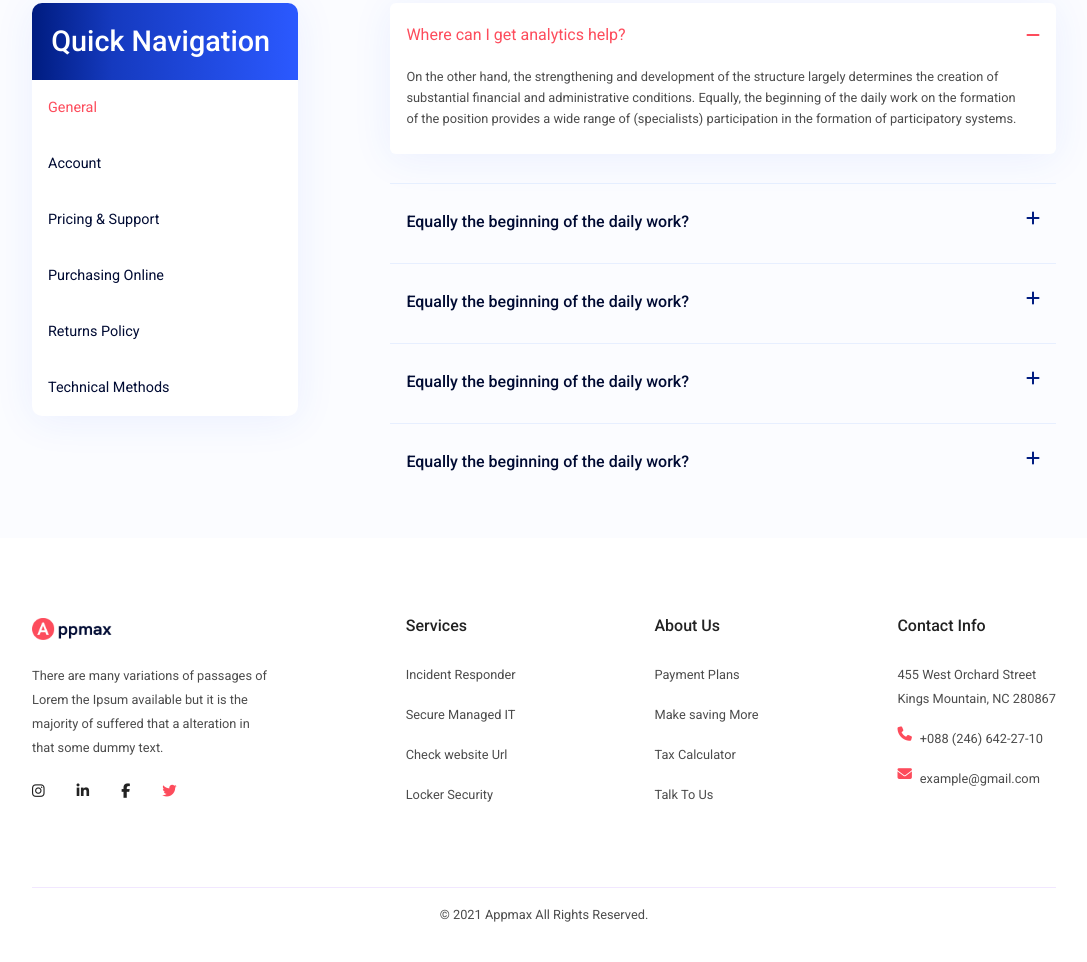
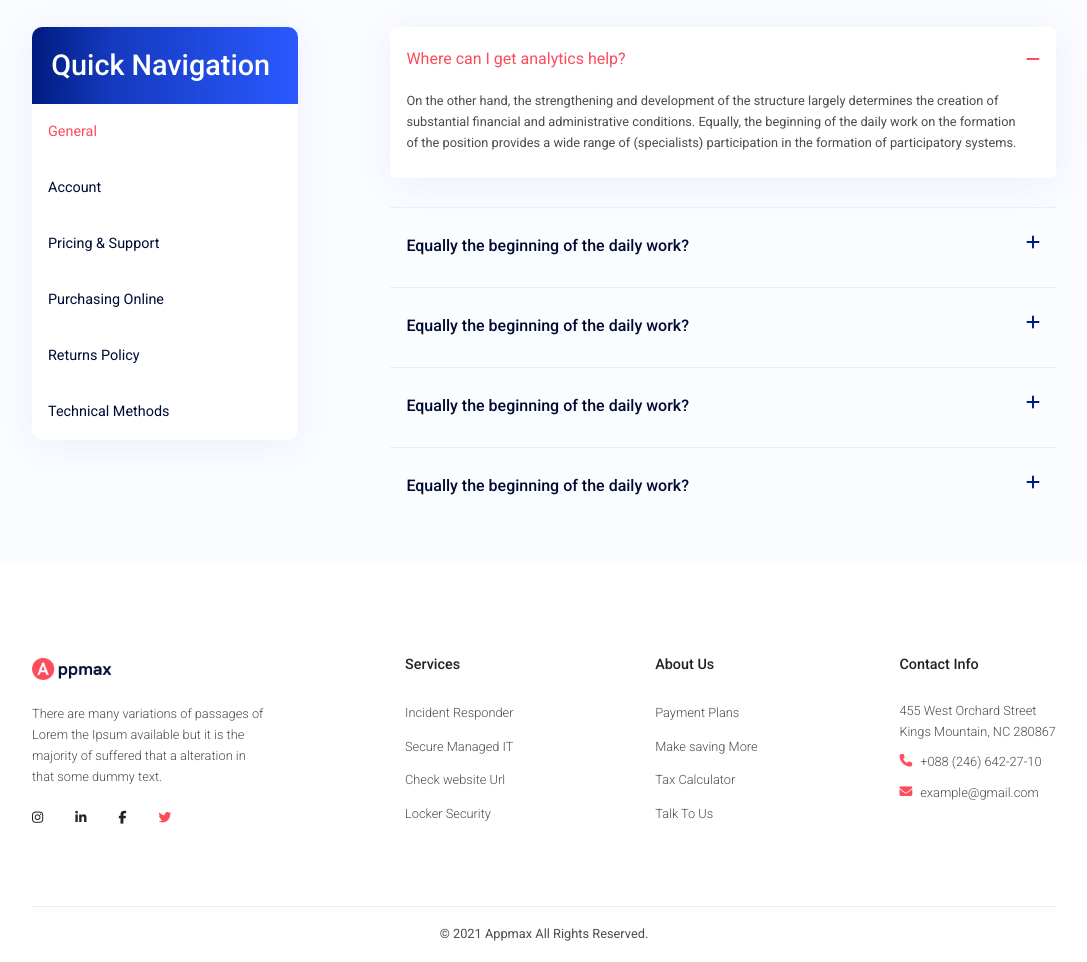
Before and after one commit to lapyaet/faq, a plain HTML site: page index.html in a window 1280 px wide. Shown: the part 459-1421 px from the top of the page, without its empty margins (96-1183 px from the left). Drawn offline with Linux system fonts and the light colour scheme; a web font is replaced by a local one.

Commit message:
margin change

```diff
--- a/css/contact.css
+++ b/css/contact.css
@@ -1,7 +1,7 @@
 .contact__container {
     width: 80%;
     margin: auto;
-    padding-top: 5rem;
+    padding-top: 6rem;
     padding-bottom: 4rem;
     display: flex;
     justify-content: space-between;
@@ -14,19 +14,21 @@
 }
 
 .contact__container-item1 img {
-    width: 5rem;
-    height: auto;
+   width: 5rem;
+   height: auto;
 }
 
 .contact__container-item1 p {
     opacity: 0.7;
     font-size: 0.8rem;
+    line-height: 1.3rem;
+    font-weight: 300;
 }
 
 .contact__container-item1-icon {
     display: flex;
     gap: 2rem;
-    font-size: 0.9rem;
+    font-size: 0.8rem;
 }
 
 .contact__container-item1-icon i:nth-child(4) {
@@ -36,35 +38,38 @@
 .contact__container-item2 {
     display: flex;
     flex-direction: column;
-    gap: 1rem;
+    gap: 0.6rem;
 }
 
 .contact__container-item2 h4 {
-    font-size: 1rem;
+    font-size: 0.9rem;
     font-weight: 500;
-    margin-bottom: 0.8rem;
+    margin-bottom: 1.2rem;
 }
 
 .contact__container-item2 p {
     opacity: 0.7;
     font-size: 0.8rem;
+    font-weight: 300;
 }
 
 .contact__container-item4 {
     display: flex;
     flex-direction: column;
-    gap: 1rem;
+    gap: 0.6rem;
 }
 
 .contact__container-item4 h4 {
-    font-size: 1rem;
+    font-size: 0.9rem;
     font-weight: 500;
-    margin-bottom: 0.8rem;
+    margin-bottom: 1.2rem;
 }
 
 .contact__container-item4 p {
     font-size: 0.8rem;
     opacity: 0.7;
+    line-height: 1.3rem;
+    font-weight: 300;
 }
 
 .contact__container-item4-icon {
@@ -73,8 +78,9 @@
 }
 
 .contact__container-item4-icon i {
-    font-size: 0.9rem;
+    font-size: 0.8rem;
     color: #FD4C5C;
+    padding-top: 0.2rem;
 }
 
 @media (min-width:0) and (max-width:480px) {
--- a/css/header.css
+++ b/css/header.css
@@ -16,6 +16,7 @@
 nav ul {
     display: flex;
     gap: 1.5rem;
+    margin-left: 4rem;
 }
 
 nav ul li a {
@@ -64,7 +65,7 @@ label .check-btn {
 
 
 
-@media (min-width:0) and (max-width:580px) {
+@media (min-width:0) and (max-width:620px) {
     .header {
         width: 90%;
     }
@@ -86,7 +87,7 @@ label .check-btn {
         top: -3000%;
         height: 100vh;
         background-color: black;
-        z-index: 1;
+        z-index: 2;
         align-items: center;
         justify-content: center;
         gap: 5rem;
@@ -95,6 +96,7 @@ label .check-btn {
 
     label {
         display: block;
+        margin-top: 0.2rem;
     }
 
     .mobile-nav li {
--- a/css/home.css
+++ b/css/home.css
@@ -26,8 +26,9 @@
     font-size: 0.8rem;
     font-weight: 300;
     line-height: 1.2rem;
+    padding-bottom: 0.5rem;
 }
 
 .home__container p:nth-child(3) {
-    padding-bottom: 6rem;
+    padding-bottom: 7rem;
 }
```
